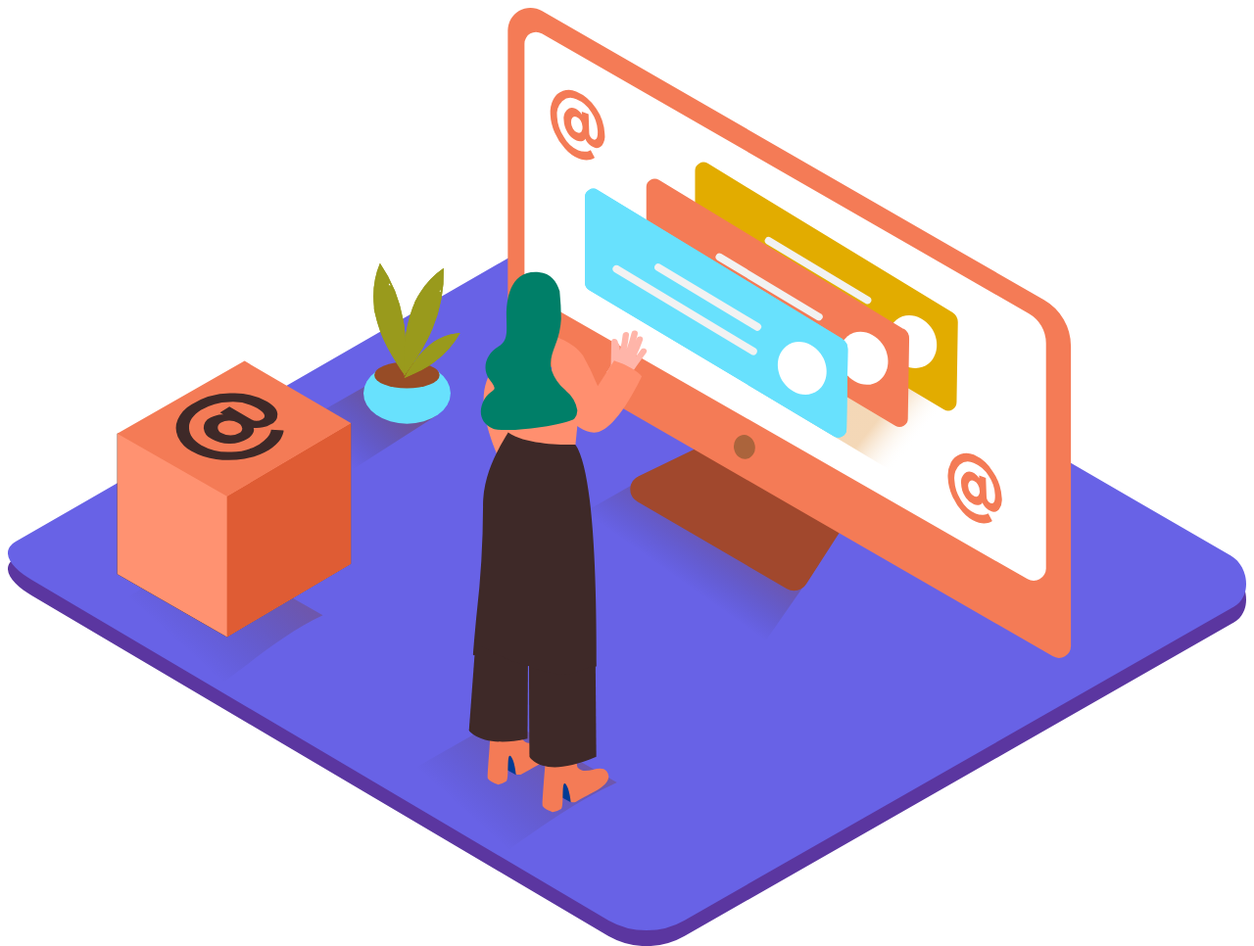
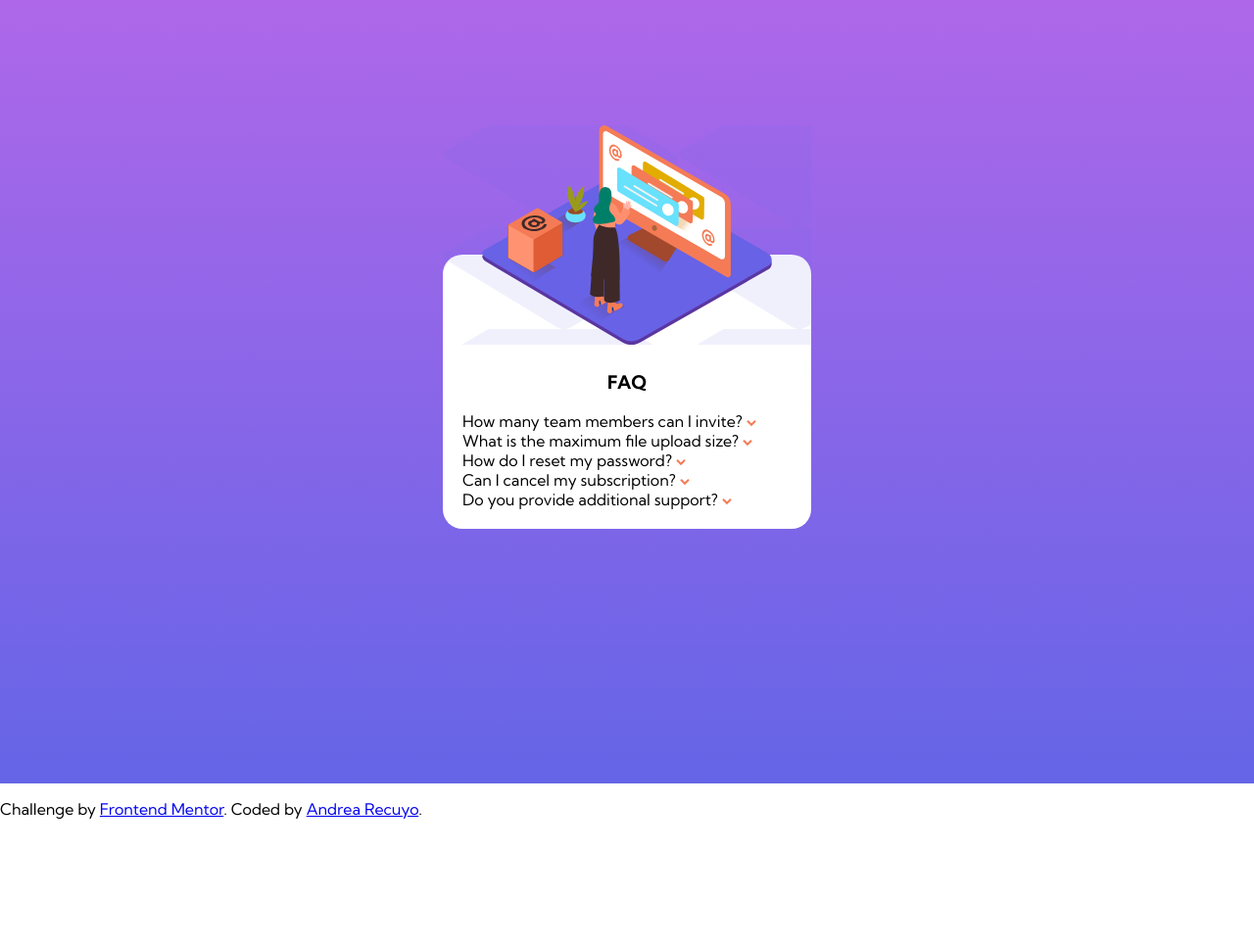
Before and after one commit to andrearecuyo/faq-accordion-card-main, a plain HTML site: page index.html in a window 1280 px wide. Shown: the top 966 px of the page at 98% size. After the commit the page ends 852 px from the top, so only its background shows below. Drawn offline with nearby package versions, Linux system fonts and the light colour scheme.

Commit message:
updated css

```diff
--- a/css/styles.scss
+++ b/css/styles.scss
@@ -1,15 +1,64 @@
-summary {
-  cursor: pointer;
-  list-style: none;
+@import url('https://fonts.googleapis.com/css2?family=Kumbh+Sans:wght@400;700&display=swap');
+
+body {
+  margin: 0;
+  padding: 0;
+  font-family: 'Kumbh Sans', sans-serif;
 }
 
-.icon {
-  /* Set the initial rotation of the icon */
-  transform: rotate(0deg);
-  transition: transform 0.3s ease; /* Add a transition for smooth animation */
+main {
+  display: flex;
+  justify-content: center;
+  align-items: center;
+  height: 100vh;
+  width: 100vw;
+  background: rgb(2,0,36);
+  background: linear-gradient(0deg, hsl(240, 73%, 65%) 0%, hsl(273, 75%, 66%) 100%);
+}
+
+section {
+  .container-card {
+    background-color: #FFFFFF;
+    position: relative;
+    border-radius: 20px;
+    padding: 20px;
+  }
+
+  .illustration-section {
+    .card-avatar {
+      background-image: url(../images/bg-pattern-mobile.svg);
+      position: absolute;
+      top: -47%;
+      width: 100%;
+      height: 14em;
+      bottom: 0;
+      right: 0;
+      left: 0;
+    }
+  }
+  .faqs-section {
+    position: relative;
+    padding-top: 5em;
+    width: 21em;
+    h1 {
+      text-align: center;
+    }
+  }
+
+
 }
 
 /* Rotate the icon when the details element is open */
 details[open] .icon {
   transform: rotate(180deg);
 }
+
+summary {
+  cursor: pointer;
+  list-style: none;
+  .icon {
+    /* Set the initial rotation of the icon */
+    transform: rotate(0deg);
+    transition: transform 0.3s ease; /* Add a transition for smooth animation */
+  }
+}
```
